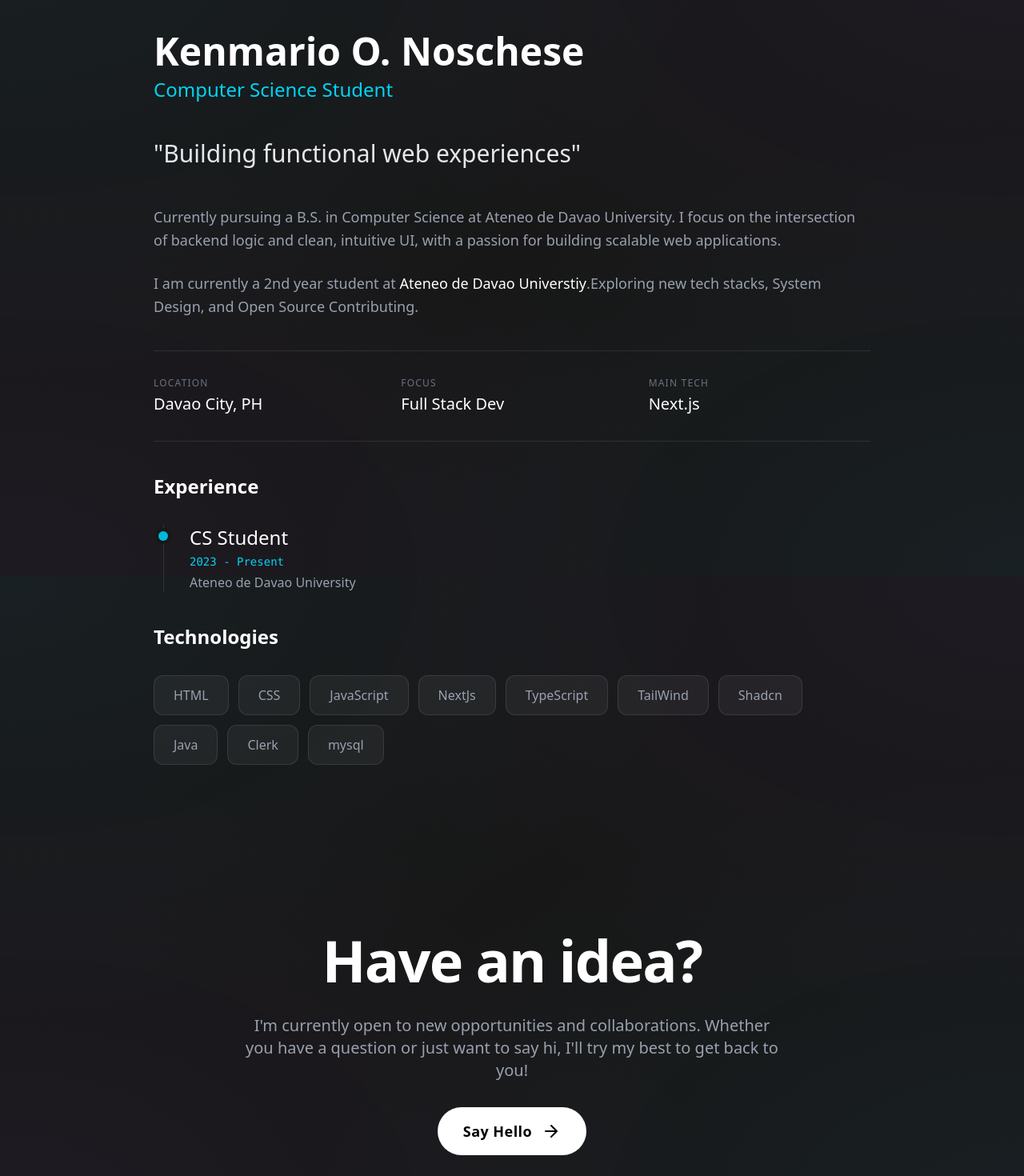
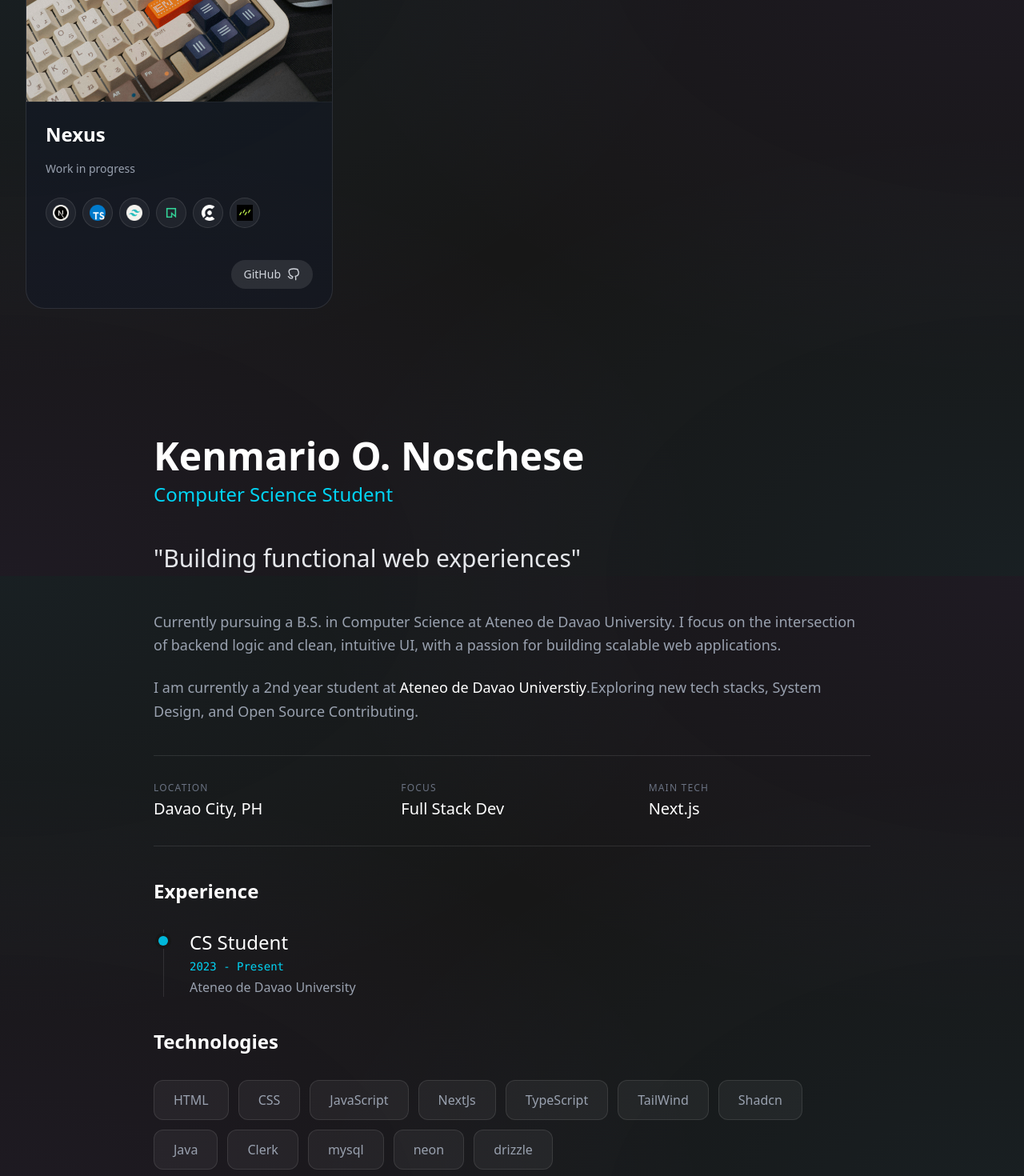
Before and after one commit to KenNoschese/nextjs-portfolio, a Next.js app: page / in a window 1280 px wide. Shown: the part 1680-3150 px from the top of the page at 80% size. Built offline with nearby package versions, Linux system fonts and the light colour scheme.

Commit message:
added new project

```diff
--- a/src/data/project.ts
+++ b/src/data/project.ts
@@ -22,6 +22,14 @@ export const projects = [{
     tags: ["HTML", "CSS", "JavaScript"],
     github: "https://github.com/KenNoschese/Palette_Generator",
     live_url: "https://kennoschese.github.io/Palette_Generator/",
+}, {
+    id: 4,
+    title: "Nexus",
+    description: "Work in progress",
+    image: "/projects/keyboard.jpg",
+    tags: ["NextJs", "TypeScript", "TailWind", "neon", "Clerk", "drizzle"],
+    github: "https://github.com/KenNoschese/Nexus",
+    live_url: null,
 },
 
 ];
--- a/src/data/tech.ts
+++ b/src/data/tech.ts
@@ -58,6 +58,18 @@ export const tech = [{
     image: "/icons/mysql.png",
     web: "https://github.com",
     tags: ["mysql"],
+}, {
+    id: 11,
+    title: "neon",
+    image: "/icons/neon.png",
+    web: "https://neon.com",
+    tags: ["neon"],
+}, {
+    id: 12,
+    title: "drizzle",
+    image: "/icons/drizzle.png",
+    web: "https://orm.drizzle.team",
+    tags: ["neon"],
 }
 
 ];
```
Also changed, not shown: public/icons/drizzle.png (added), public/icons/neon.png (added).
